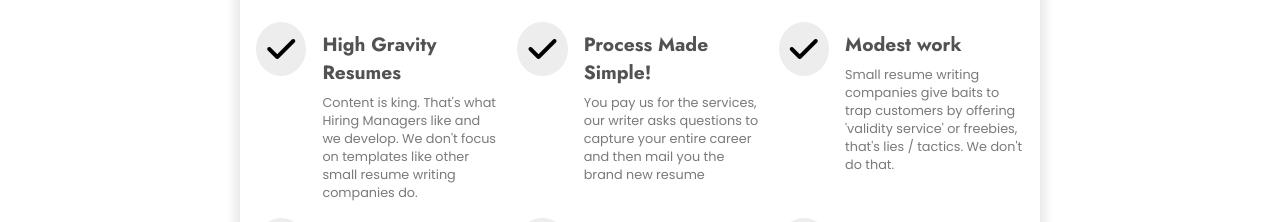
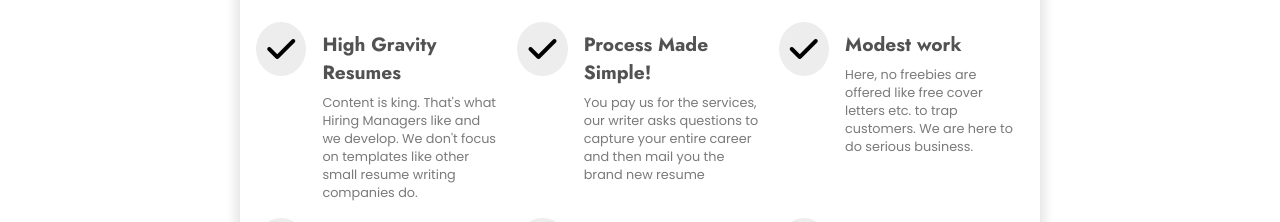
Before and after one commit to ahmeDeid67/Galaxy-resumes, a plain HTML site: page index.html in a window 1280 px wide. Shown: the part 462-684 px from the top of the page. Drawn offline with Linux system fonts and the light colour scheme.

Commit message:
fix some bug

```diff
--- a/index.html
+++ b/index.html
@@ -130,9 +130,8 @@
             <div class="feature-content">
               <h3>Modest work</h3>
               <p>
-                Small resume writing companies give baits to trap customers by
-                offering 'validity service' or freebies, that's lies / tactics.
-                We don't do that.
+                Here, no freebies are offered like free cover letters etc. to
+                trap customers. We are here to do serious business.
               </p>
             </div>
           </div>
```
